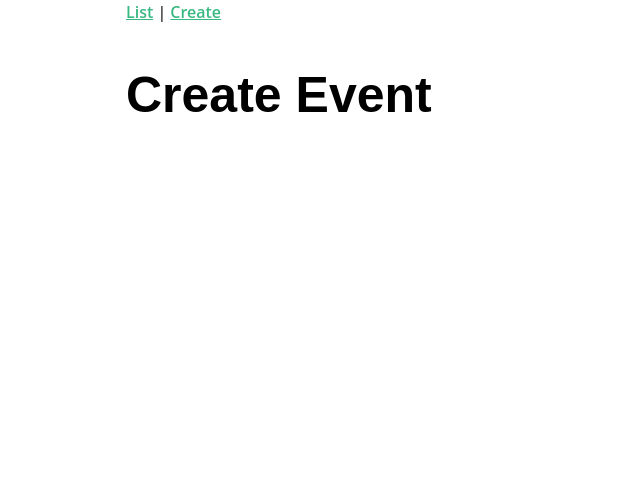
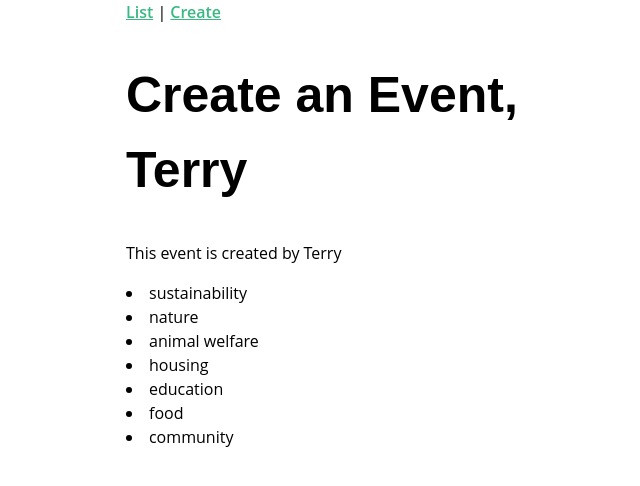
Before and after one commit to chhu0003/eventapp, a Vue app: page /event/create in a window 1280 px wide. Shown: the top 486 px of the page, without its empty margins (284-924 px from the left). Built offline with nearby package versions, Linux system fonts and the light colour scheme.

Commit message:
Add dummy data and mapstate

```diff
--- a/src/store/index.js
+++ b/src/store/index.js
@@ -4,7 +4,21 @@ import Vuex from 'vuex'
 Vue.use(Vuex)
 
 export default new Vuex.Store({
-  state: {},
+  state: {
+    user: {
+      id: 'abc123',
+      name: 'Terry'
+    },
+    categories: [
+      'sustainability',
+      'nature',
+      'animal welfare',
+      'housing',
+      'education',
+      'food',
+      'community'
+    ]
+  },
   mutations: {},
   actions: {},
   modules: {}
--- a/src/views/EventCreate.vue
+++ b/src/views/EventCreate.vue
@@ -1,3 +1,18 @@
 <template>
-  <h1>Create Event</h1>
+  <div>
+    <h1>Create an Event, {{ user.name }}</h1>
+    <p>This event is created by {{ user.name }}</p>
+    <li v-for="item in categories" :key="item.id">
+      {{ item }}
+    </li>
+  </div>
 </template>
+
+<script>
+import { mapState } from 'vuex'
+export default {
+  computed: {
+    ...mapState(['categories', 'user'])
+  }
+}
+</script>
```
